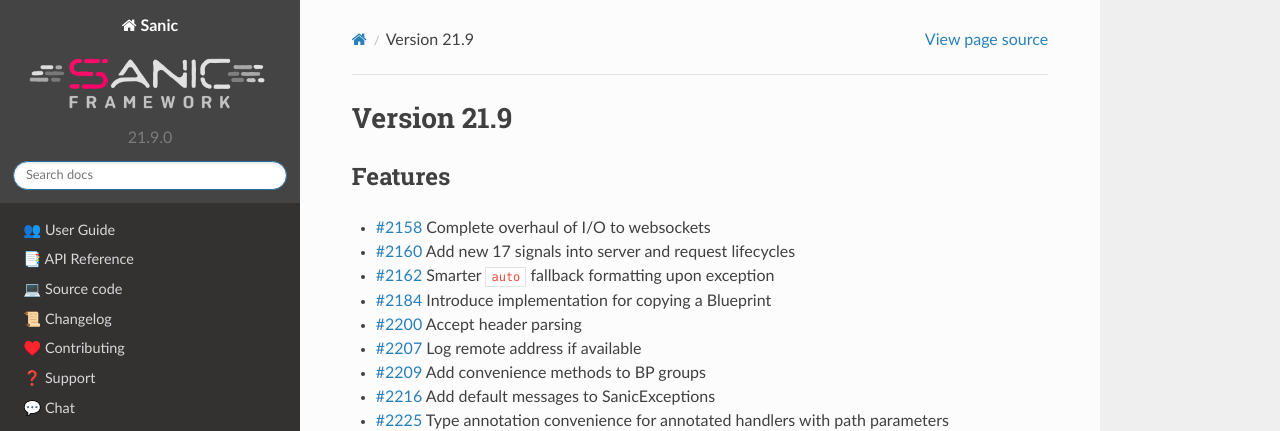
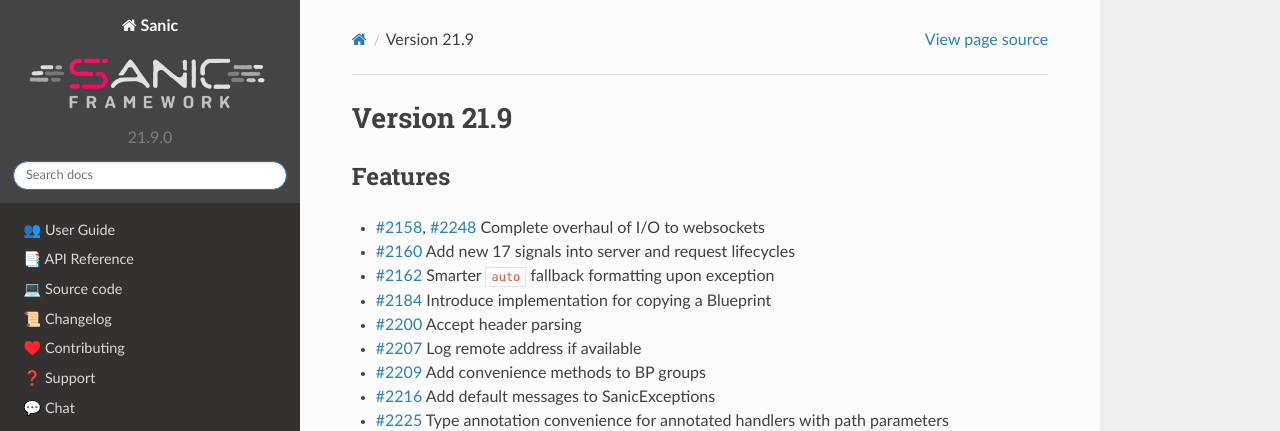
Before and after one commit to sanic-org/sanic, a Sphinx documentation site: the page built from docs/sanic/releases/21.9.md, in a window 1280 px wide and 1264 px high. Shown: the top 431 px of the window. Built offline with Sphinx 7.4.7 and the Read the Docs theme 2.0.0, drawn with Linux system fonts in a browser that asks for light colours.

Commit message:
Update changelog

```diff
--- a/docs/sanic/releases/21.9.md
+++ b/docs/sanic/releases/21.9.md
@@ -1,7 +1,7 @@
 ## Version 21.9
 
 ### Features
-- [#2158](https://github.com/sanic-org/sanic/pull/2158) Complete overhaul of I/O to websockets
+- [#2158](https://github.com/sanic-org/sanic/pull/2158), [#2248](https://github.com/sanic-org/sanic/pull/2248) Complete overhaul of I/O to websockets
 - [#2160](https://github.com/sanic-org/sanic/pull/2160) Add new 17 signals into server and request lifecycles
 - [#2162](https://github.com/sanic-org/sanic/pull/2162) Smarter `auto` fallback formatting upon exception
 - [#2184](https://github.com/sanic-org/sanic/pull/2184) Introduce implementation for copying a Blueprint
```
